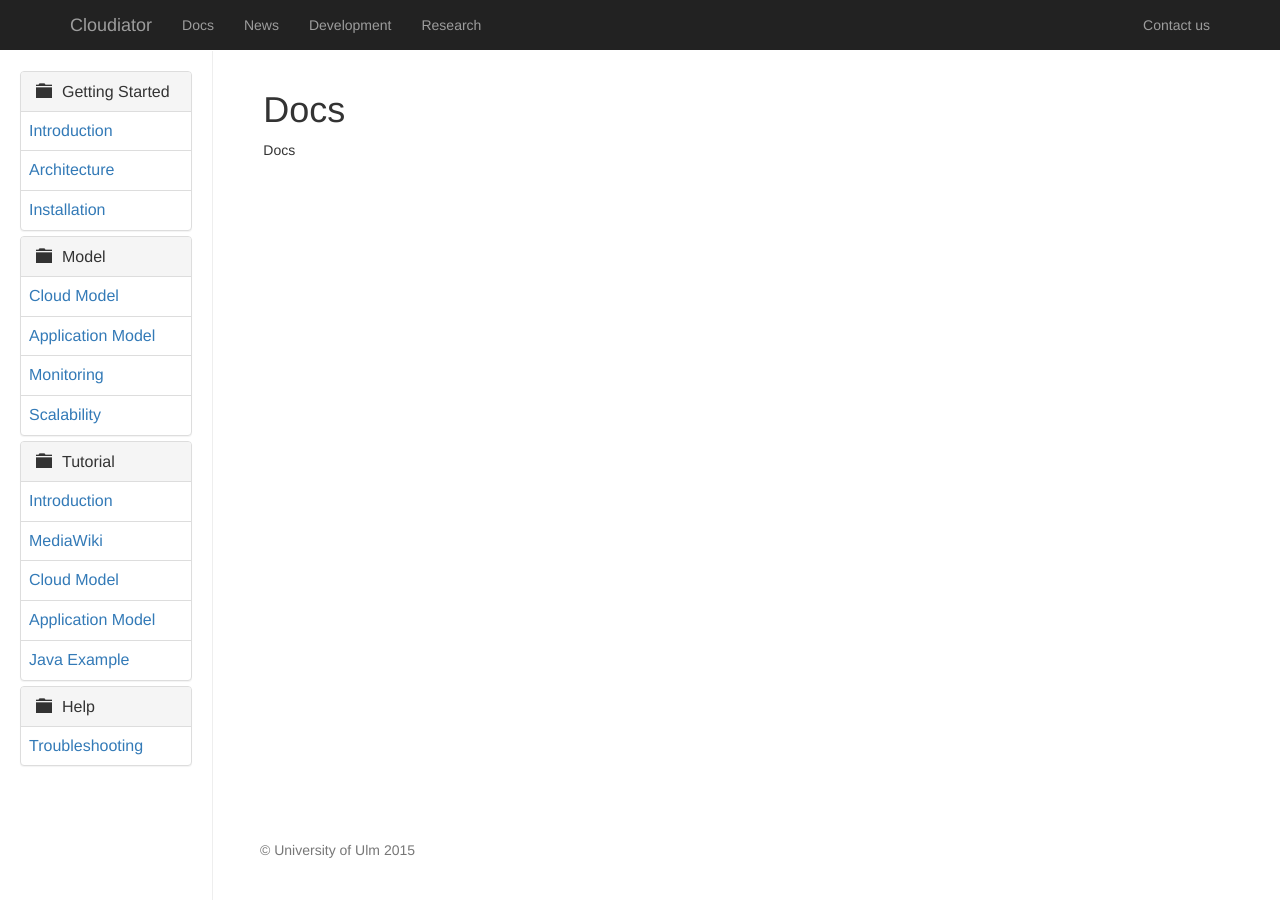
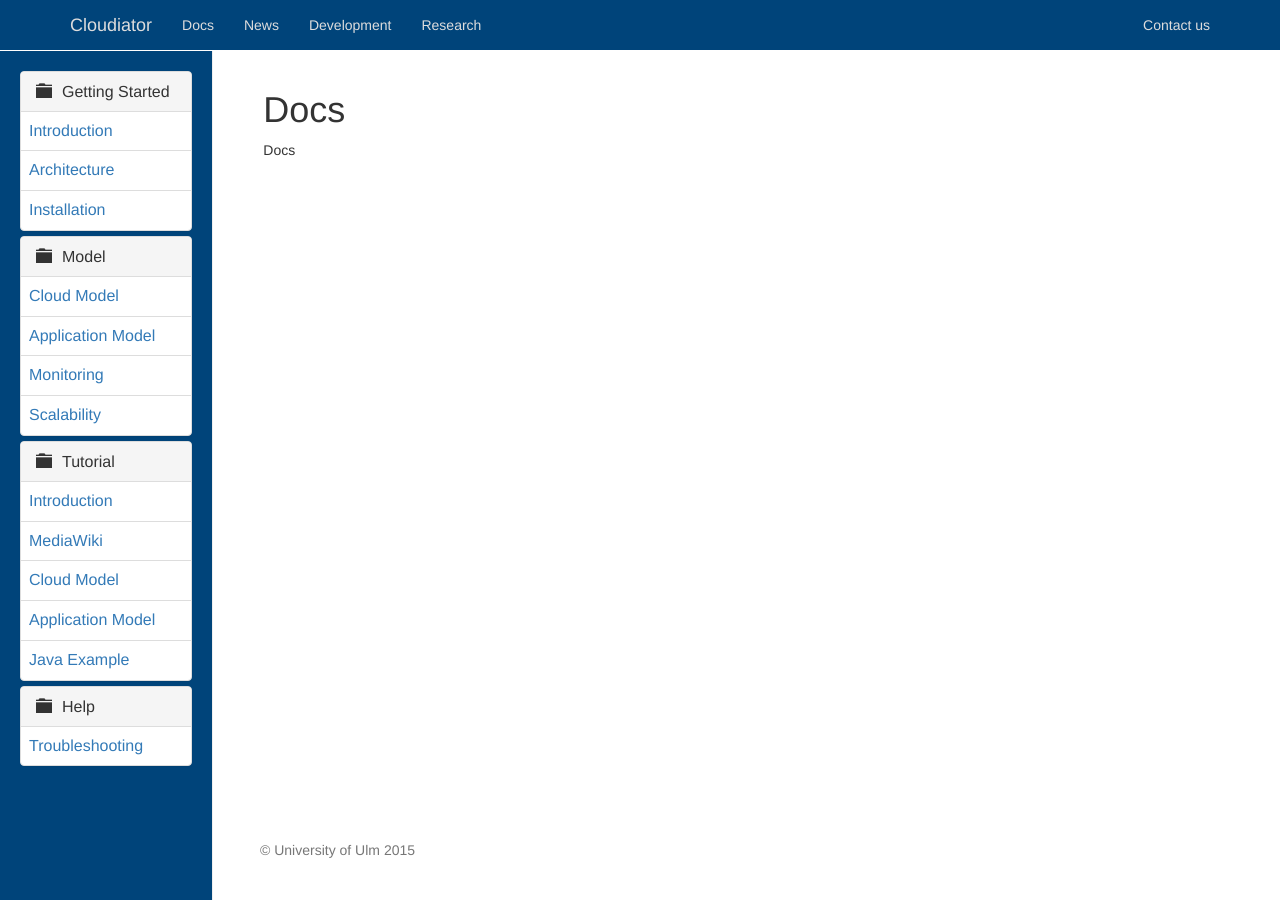
Before and after one commit to cloudiator/cloudiator.github.io, a Jekyll site: the page built from docs.md, in a window 1280 px wide. Built offline with Jekyll 4.4.1, drawn with Linux system fonts in a browser that asks for light colours.

Commit message:
Removed placeholder on front page, toggle for sidebar

```diff
--- a/_includes/navbar.html
+++ b/_includes/navbar.html
@@ -1,4 +1,4 @@
-<nav class="navbar navbar-fixed-top navbar-inverse">
+<nav class="navbar navbar-default navbar-fixed-top">
     <div class="container">
         <div class="navbar-header">
             <button type="button" class="navbar-toggle collapsed" data-toggle="collapse"
--- a/_layouts/docs.html
+++ b/_layouts/docs.html
@@ -2,11 +2,14 @@
 layout: default
 ---
 
-<div class="col-md-2 sidebar">
+<div id="sidebar">
+<div class="col-sm-3 col-md-2 sidebar ">
     {% include docs_ul.html %}
 </div>
+</div>
 
-<div class="col-md-10 col-md-offset-2 main">
+<div class="col-sm-9 col-sm-offset-3 col-md-10 col-md-offset-2 docs-content">
+    <a href="#menu-toggle" class="btn btn-default" id="menu-toggle">Toggle Menu</a>
     <h1>{{page.title}}</h1>
 
     <div class="article">
--- a/stylesheets/style.scss
+++ b/stylesheets/style.scss
@@ -18,6 +18,60 @@
  */
 .navbar-fixed-top {
   border: 0;
+}
+
+.navbar-default {
+  background-color: #00447a;
+  border-color: #92acbe;
+}
+.navbar-default .navbar-brand {
+  color: #dddddd;
+}
+.navbar-default .navbar-brand:hover,
+.navbar-default .navbar-brand:focus {
+  color: #ffffff;
+}
+.navbar-default .navbar-text {
+  color: #dddddd;
+}
+.navbar-default .navbar-nav > li > a {
+  color: #dddddd;
+}
+.navbar-default .navbar-nav > li > a:hover,
+.navbar-default .navbar-nav > li > a:focus {
+  color: #ffffff;
+}
+.navbar-default .navbar-nav > .active > a,
+.navbar-default .navbar-nav > .active > a:hover,
+.navbar-default .navbar-nav > .active > a:focus {
+  color: #ffffff;
+  background-color: #92acbe;
+}
+.navbar-default .navbar-nav > .open > a,
+.navbar-default .navbar-nav > .open > a:hover,
+.navbar-default .navbar-nav > .open > a:focus {
+  color: #ffffff;
+  background-color: #92acbe;
+}
+.navbar-default .navbar-toggle {
+  border-color: #92acbe;
+}
+.navbar-default .navbar-toggle:hover,
+.navbar-default .navbar-toggle:focus {
+  background-color: #92acbe;
+}
+.navbar-default .navbar-toggle .icon-bar {
+  background-color: #dddddd;
+}
+.navbar-default .navbar-collapse,
+.navbar-default .navbar-form {
+  border-color: #dddddd;
+}
+.navbar-default .navbar-link {
+  color: #dddddd;
+}
+.navbar-default .navbar-link:hover {
+  color: #ffffff;
 }
 
 html {
@@ -86,6 +140,29 @@
   margin-right:10px;
 }
 
+#sidebar {
+  //display: none;
+}
+
+/* Hide for mobile, show later */
+#sidebar {
+  display: none;
+}
+
+#menu-toggle {
+  display: block;
+}
+
+@media (min-width: 768px) {
+
+  #sidebar {
+    display: block;
+  }
+
+  #menu-toggle {
+    display: none;
+  }
+
   .sidebar {
     position: fixed;
     top: 51px;
@@ -95,26 +172,20 @@
     display: block;
     padding: 20px;
     overflow-x: hidden;
-  overflow-y: auto;
+    overflow-y: auto; /* Scrollable contents if viewport is shorter than content. */
+    background-color: #00447a;
     border-right: 1px solid #eee;
   }
+}
 
-
-/*
- * Main content
- */
-
-.main {
+.docs-content {
   padding: 20px;
 }
 @media (min-width: 768px) {
-  .main {
+  .docs-content {
     padding-right: 40px;
     padding-left: 40px;
   }
-}
-.main .page-header {
-  margin-top: 0;
 }
 
 /*
@@ -142,3 +213,7 @@
   max-width: 400px;
   max-height: 300px;
 }
+
+.btn-primary {
+  background-color: #00447a;
+}
```
Also changed, not shown: _includes/carousel.html (+4 -5 lines), _includes/endOfBody.html (+7 -0 lines). Lines whose indentation alone changed are shown as unchanged.
